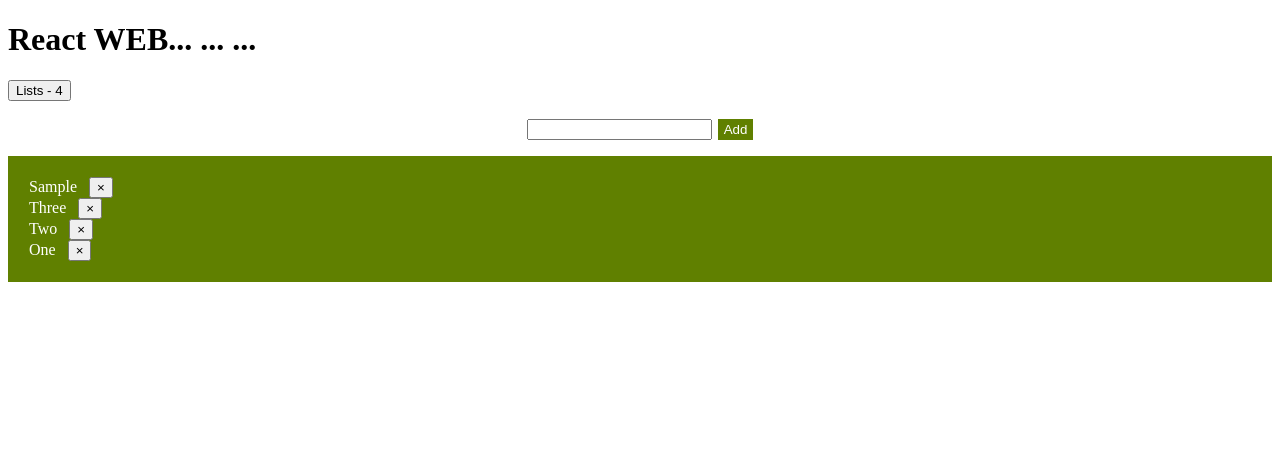
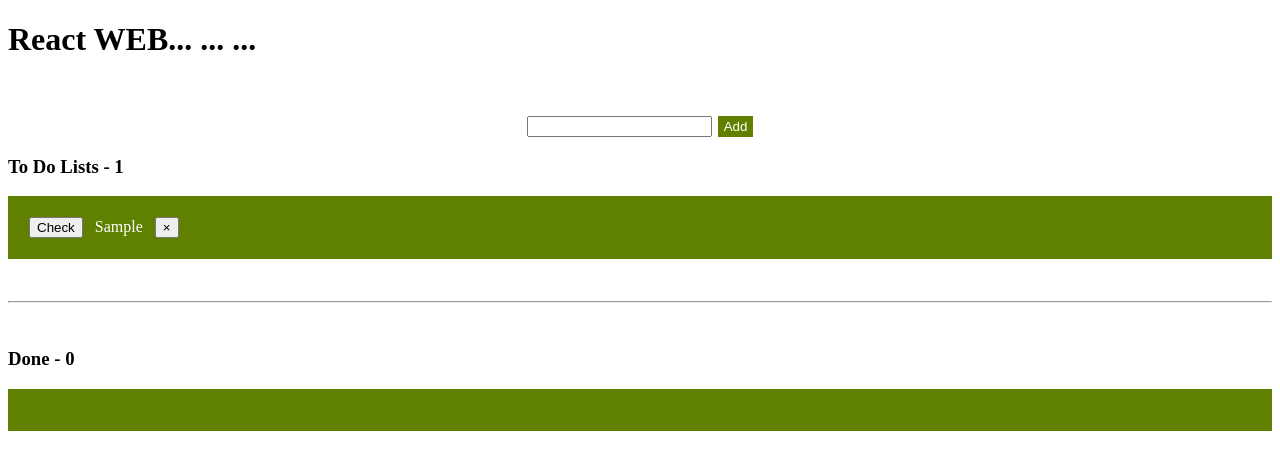
Before and after one commit to thantiam/React_Web_git, a React (Vite) app: page / in a window 1280 px wide. Both pictures are taken after typing "Sample" into the empty fields and a click on the button "Add". Shown: the top 470 px of the page. Built offline with nearby package versions, Linux system fonts and the light colour scheme.

Commit message:
adding check function

```diff
--- a/src/App.jsx
+++ b/src/App.jsx
@@ -14,18 +14,27 @@
     const inputRef = useRef();
 
   const [data, setData] = useState([
-      {id:3,name: "Three", done: "true"},
-      {id:2,name: "Two", done: "false"},
-      {id:1,name: "One", done: "false"},
+      // {id:3,name: "Three", done: true},
+      // {id:2,name: "Two", done: false},
+      // {id:1,name: "One", done: false},
   ]);
 
      function add() {
-             const id = data[0].id + 1;
+             const id = data.length ? data[0].id + 1 : 1;
 
              const name = inputRef.current.value;
                if (name == "") return false;
 
-          setData([{id, name, done: "false"},...data]);
+          setData([{id, name, done: false},...data]);
+     }
+
+     const toggle = id => {
+          setData(
+            data.map(data => {
+             if (data.id == id ) data.done = !data.done;
+            return data;
+          })
+        );
      }
 
      const remove = id => {
@@ -35,7 +44,7 @@
   return  <>
             <h1> React WEB... ... ... </h1>
                 {/* <button onClick= {add} >+</button> */}
-                <button> Lists - { data.length } </button>
+                {/* <button> Lists - { data.filter(data => !data.done).length } </button> */}
                 <br />
                 <br />
 
@@ -48,15 +57,31 @@
                   <input type="text" ref={inputRef} />
                   <button style={{ marginLeft:6, color:"#fff", background:"#608000", border:"none", }} type="submit">Add</button>
                 </form>
-
+             <h3>To Do Lists - { data.filter(data => !data.done).length }</h3>
             <List>
-               { data.map(data => {
+               { data.filter(data => !data.done).map(data => {
                     return <Item
                       key = {data.id}
                       data = {data}
                       remove = { remove }
-                     />
-               })}
+                      toggle = {toggle}
+                      />
+                    })}
+            </List>
+                <br />
+                <hr />
+                <br />
+
+                <h3>Done - { data.filter(data => data.done).length }</h3>
+                <List>
+               { data.filter(data => data.done).map(data => {
+                    return <Item
+                      key = {data.id}
+                      data = {data}
+                      remove = { remove }
+                      toggle = {toggle}
+                      />
+                    })}
             </List>
           </>
 }
--- a/src/Item.jsx
+++ b/src/Item.jsx
@@ -1,5 +1,6 @@
-export default function Item({data, remove }) {
+export default function Item({data, toggle, remove }) {
           return <li>
+              <button style={{ marginRight:12, }} onClick={ () => toggle(data.id)} > Check </button>
             {data.name}
               <button style={{ marginLeft:12, }} onClick={ () => remove(data.id)} > &times; </button>
             </li>
```
